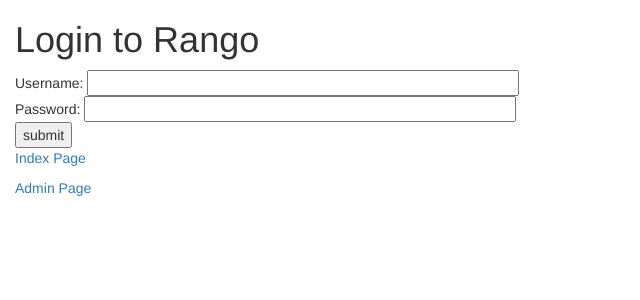
After one commit to deukey/tango-with-django, a Django app: a page that uses rango/templates/rango/base.html in a window 1280 px wide. The commit adds this page. Shown: the top 300 px of the page, without its empty margins (0-640 px from the left). Run offline with Django 3.2, Linux system fonts and the light colour scheme; some libraries are stand-ins or nearby versions.

Commit message:
Added Auth, Edit Functions.

```diff
--- a/rango/admin.py
+++ b/rango/admin.py
@@ -1,5 +1,5 @@
 from django.contrib import admin
-from .models import Category, Page
+from .models import Category, Page, UserProfile
 
 
 class PageAdmin(admin.ModelAdmin):
@@ -12,3 +12,4 @@
 
 admin.site.register(Category, CategoryAdmin)
 admin.site.register(Page, PageAdmin)
+admin.site.register(UserProfile)
--- a/rango/templates/rango/base.html
+++ b/rango/templates/rango/base.html
@@ -14,6 +14,9 @@
         <link rel="stylesheet" href="{% static "rango/css/rango.css" %}">
     </head>
     <body>
+        {% if user.is_authenticated %}
+            <h1>Welcome {{ user.username }}</h1>
+        {% endif %}
         {% block content %}
         {% endblock content %} {# endblock의 경우 블럭네임(content)를 안써도 되지만 쓰는 것이 명료함 #}
         <p><a href = "{% url 'index' %}">Index Page</a></p>
--- /dev/null
+++ b/rango/templates/rango/login.html
@@ -0,0 +1,16 @@
+<!DOCTYPE html>
+{% extends "rango/base.html" %}
+
+{% block content %}
+    <h1>Login to Rango</h1>
+
+    <form id="login_form" method="POST">
+        {% csrf_token %}
+        Username: <input type="text" name="username" value="" size="50" />
+        <br />
+        Password: <input type="password" name="password" value="" size="50" />
+        <br />
+
+        <input type="submit" value="submit" />
+    </form>
+{% endblock content %}
--- a/rango/urls.py
+++ b/rango/urls.py
@@ -5,6 +5,12 @@
     url(r'^$', views.index, name='index'),
     url(r'^about/', views.about, name='about'),
     url(r'^add_category/$', views.add_category, name='add_category'),
+    url(r'^category/(?P<category_name_slug>[\w\-]+)/edit/$', views.edit_category, name='edit_category'),
     url(r'^category/(?P<category_name_slug>[\w\-]+)/add_page/$', views.add_page, name='add_page'),
+    url(r'^category/(?P<category_name_slug>[\w\-]+)/(?P<pk>[0-9]+)/edit_page/$', views.edit_page, name='edit_page'),
     url(r'^category/(?P<category_name_slug>[\w\-]+)/$', views.category, name='category'),
+    url(r'^register/$', views.register, name='register'),
+    url(r'^login/$', views.user_login, name='login'),
+    url(r'^restricted/', views.restricted, name='restricted'),
+    url(r'^logout/$', views.user_logout, name='logout'),
 ]
--- a/rango/views.py
+++ b/rango/views.py
@@ -1,8 +1,11 @@
 # -*- coding: utf-8 -*-
 
 from django.shortcuts import render, get_object_or_404, redirect
+from django.http import HttpResponse
 from .models import Category, Page
-from .forms import CategoryForm, PageForm
+from .forms import CategoryForm, PageForm, PageEditForm, UserForm, UserProfileForm
+from django.contrib.auth import authenticate, login, logout
+from django.contrib.auth.decorators import login_required
 
 
 def index(request):
@@ -22,6 +25,7 @@
     return render(request, 'rango/category.html', context_dict)
 
 
+@login_required
 def add_category(request):
     if request.method == 'POST':
         form = CategoryForm(request.POST)
@@ -38,6 +42,21 @@
     return render(request, 'rango/add_category.html', {'form': form})
 
 
+@login_required
+def edit_category(request, category_name_slug):
+    cat = get_object_or_404(Category, slug=category_name_slug)
+    if request.method == "POST":
+        form = CategoryForm(request.POST, instance=cat)
+        if form.is_valid():
+            cat = form.save()
+            return redirect('rango.views.category', category_name_slug=cat.slug)
+    else:
+        form = CategoryForm(instance=cat)
+    context_dict = {'form': form, 'category': cat}
+    return render(request, 'rango/add_category.html', context_dict)
+
+
+@login_required
 def add_page(request, category_name_slug):
     try:
         cat = Category.objects.get(slug=category_name_slug)
@@ -61,3 +80,80 @@
     context_dict = {'form': form, 'category': cat}
 
     return render(request, 'rango/add_page.html', context_dict)
+
+
+@login_required
+def edit_page(request, category_name_slug, pk):
+    page = get_object_or_404(Page, pk=pk)
+
+    if request.method == 'POST':
+        form = PageEditForm(request.POST, instance=page)
+        if form.is_valid():
+            page = form.save()
+            return redirect('rango.views.category', category_name_slug=category_name_slug)
+    else:
+        form = PageEditForm(instance=page)
+    context_dict = {'form': form, 'category': page.category}
+    return render(request, 'rango/add_page.html', context_dict)
+
+
+def register(request):
+    registered = False
+
+    if request.method == 'POST':
+        user_form = UserForm(request.POST)
+        profile_form = UserProfileForm(request.POST)
+
+        if user_form.is_valid() and profile_form.is_valid():
+            user = user_form.save(commit=False)
+            user.set_password(user.password)
+            user.save()
+
+            profile = profile_form.save(commit=False)
+            profile.user = user
+
+            if 'picture' in request.FILES:
+                profile.picture = request.FILES['picture']
+
+            profile.save()
+
+            registered = True
+        else:
+            print user_form.errors, profile_form.errors
+    else:
+        user_form = UserForm()
+        profile_form = UserProfileForm()
+
+    return render(request, 'rango/register.html',
+                  {'user_form': user_form, 'profile_form': profile_form, 'registered': registered})
+
+
+def user_login(request):
+    if request.method == 'POST':
+        username = request.POST.get('username')
+        password = request.POST.get('password')
+
+        user = authenticate(username=username, password=password)
+
+        if user:
+            if user.is_active:
+                login(request, user)
+                return redirect('rango.views.index')
+            else:
+                return HttpResponse("Your Rango account is disabled.")
+        else:
+            print "Invalid login details: {0}, {1}".format(username, password)
+            return HttpResponse("Invalid login details supplied.")
+    else:
+        return render(request, 'rango/login.html', {})
+
+
+@login_required
+def restricted(request):
+    return HttpResponse("로그인하셨으므로 이 글을 보실 수 있습니다!!!")
+
+
+@login_required
+def user_logout(request):
+    logout(request)
+    return redirect('rango.views.index')
```
Also changed, not shown: rango/forms.py (+35 -10 lines), rango/models.py (+12 -0 lines), rango/templates/rango/category.html (+9 -2 lines), rango/templates/rango/index.html (+10 -1 lines), rango/templates/rango/register.html (added, +21 -0 lines), tango_with_django_project/settings.py (+5 -4 lines), rango/media/rango/profile_images/20150724080510_4R6UFSj3_IMG_20150724_080251.jpg (added), rango/migrations/0009_userprofile.py (added).
